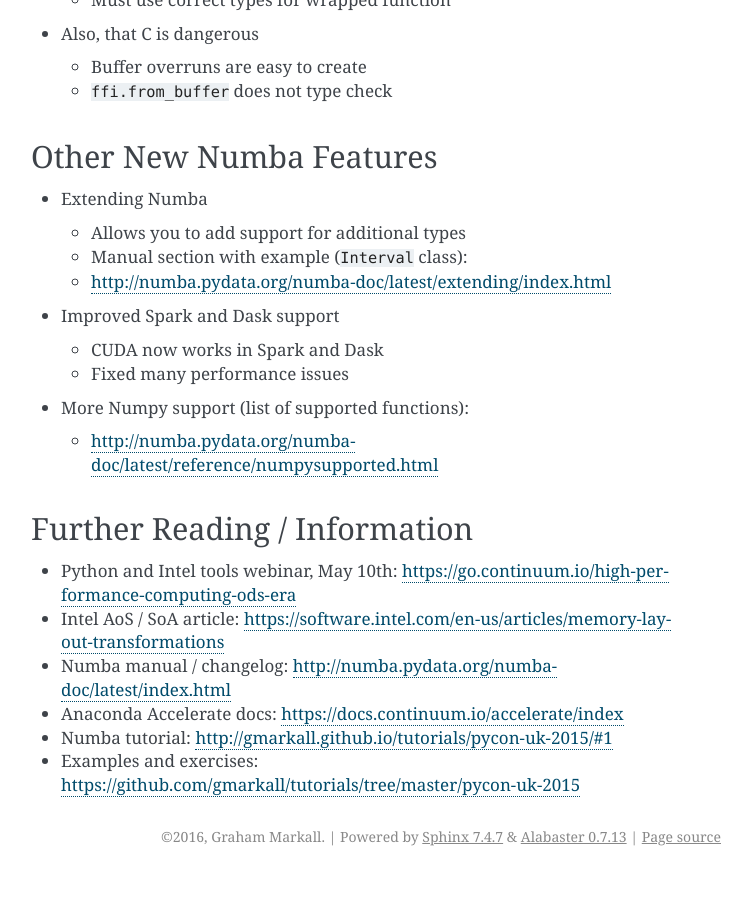
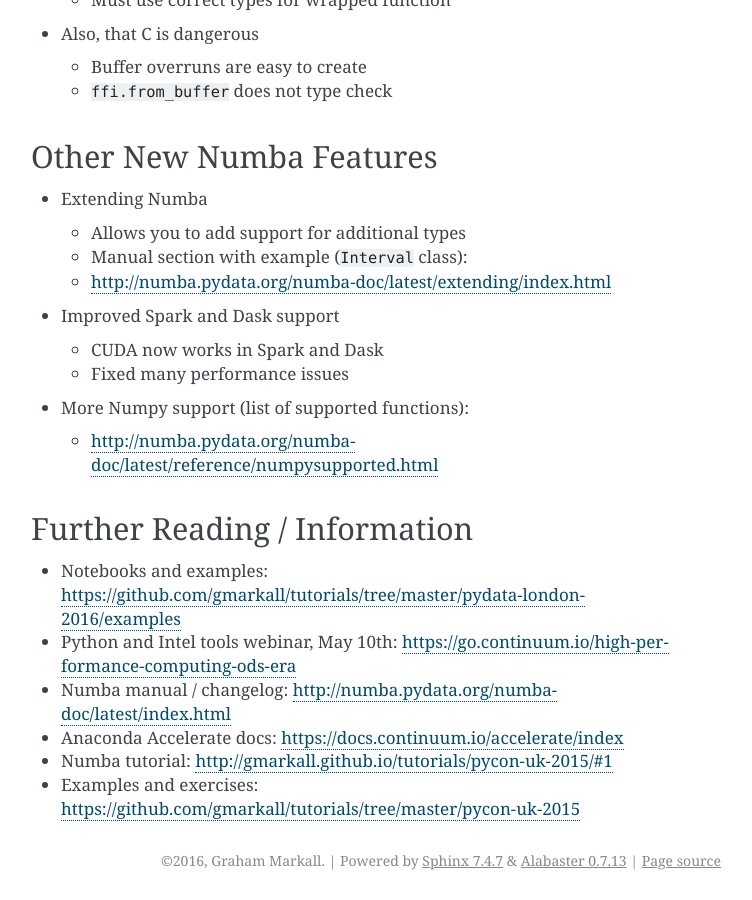
Before and after one commit to gmarkall/tutorials, a Sphinx documentation site: the page built from pydata-london-2016/slides/source/index.rst, in a window 1280 px wide and 900 px high, scrolled down 11139 px. Shown: the whole window, without its empty margins (389-1141 px from the left). Built offline with Sphinx 7.4.7, drawn with Linux system fonts in a browser that asks for light colours; before the commit the page ends 12015 px from its top, so only the background shows below that.

Commit message:
Add link to examples

```diff
--- a/pydata-london-2016/slides/source/index.rst
+++ b/pydata-london-2016/slides/source/index.rst
@@ -514,8 +514,8 @@
 Further Reading / Information
 -----------------------------
 
+- Notebooks and examples: https://github.com/gmarkall/tutorials/tree/master/pydata-london-2016/examples
 - Python and Intel tools webinar, May 10th: https://go.continuum.io/high-performance-computing-ods-era
-- Intel AoS / SoA article: https://software.intel.com/en-us/articles/memory-layout-transformations
 - Numba manual / changelog: http://numba.pydata.org/numba-doc/latest/index.html
 - Anaconda Accelerate docs: https://docs.continuum.io/accelerate/index
 - Numba tutorial: http://gmarkall.github.io/tutorials/pycon-uk-2015/#1
```
